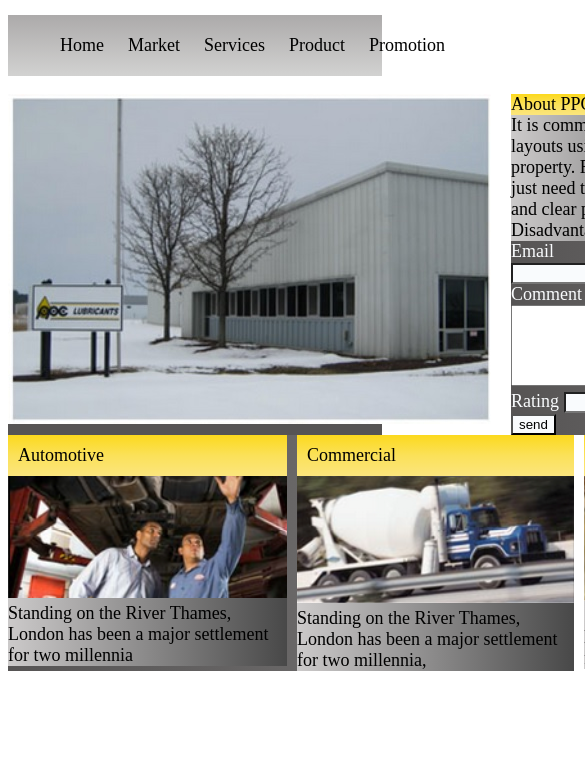
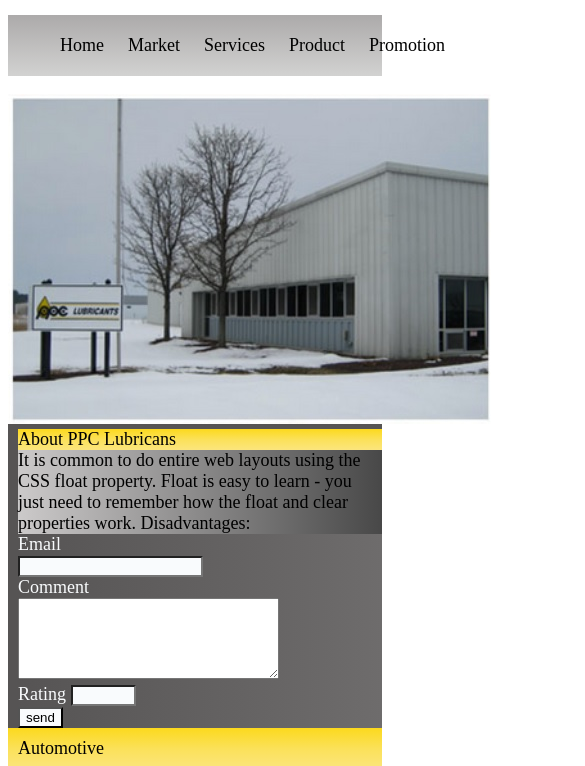
Before and after one commit to HuyenHuyencodoicocap/-e-thi-mau-l2, a plain HTML site: page DeThiMau/index.html in a window 390 px wide. Shown: the part 149-915 px from the top of the page, 585 px wide, since content can reach past the window. Before the commit the page ends 844 px from the top, so only its background shows below. Drawn offline with Linux system fonts and the light colour scheme.

Commit message:
Update style.css

```diff
--- a/DeThiMau/css/style.css
+++ b/DeThiMau/css/style.css
@@ -66,6 +66,11 @@ header #logo{
     gap: 10px;
 
 }
-.item{
-
+@media(max-width:768px){
+    .hotnews{
+        flex-direction: column;
+    }
+    .news{
+        flex-direction: column;
+    }
 }
```
